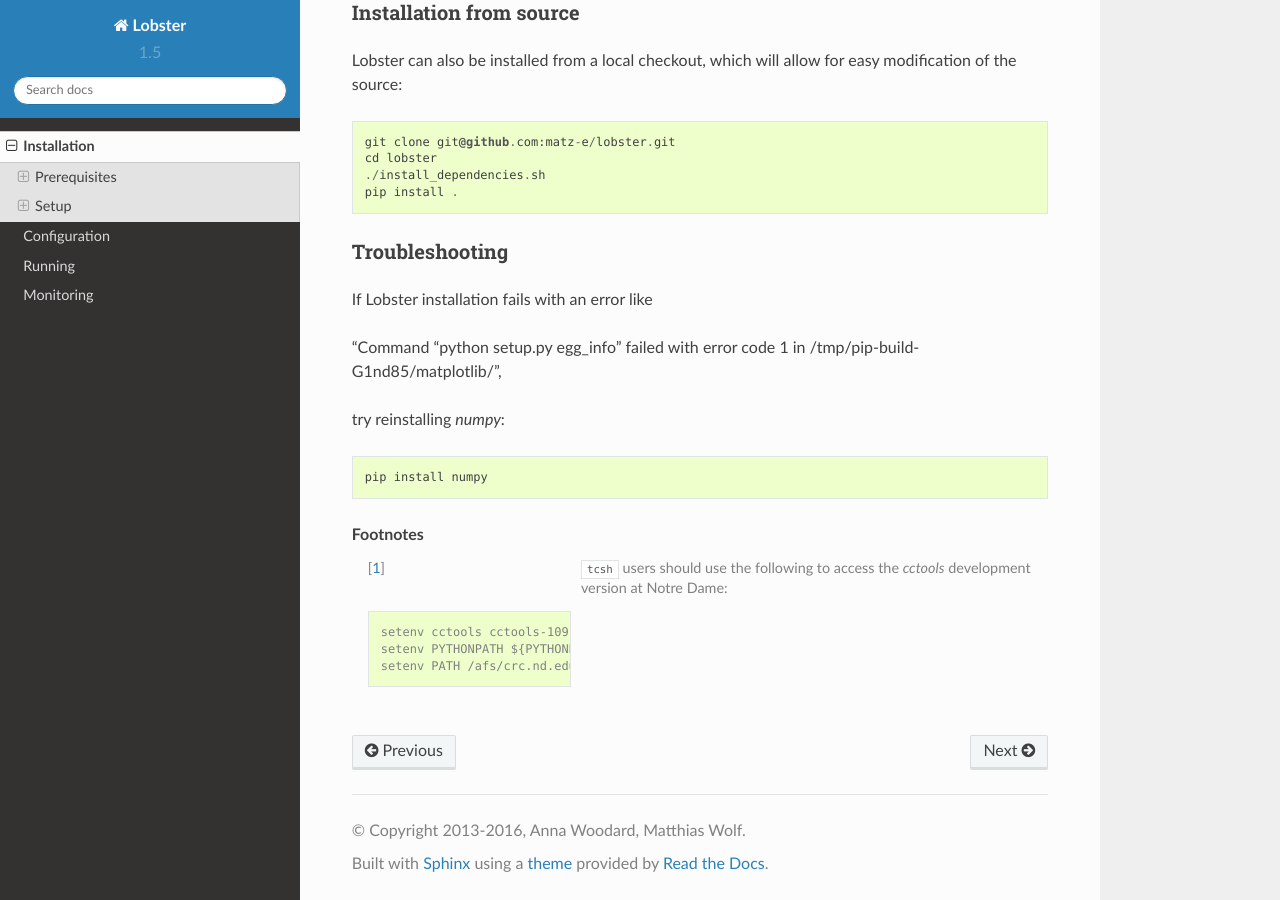
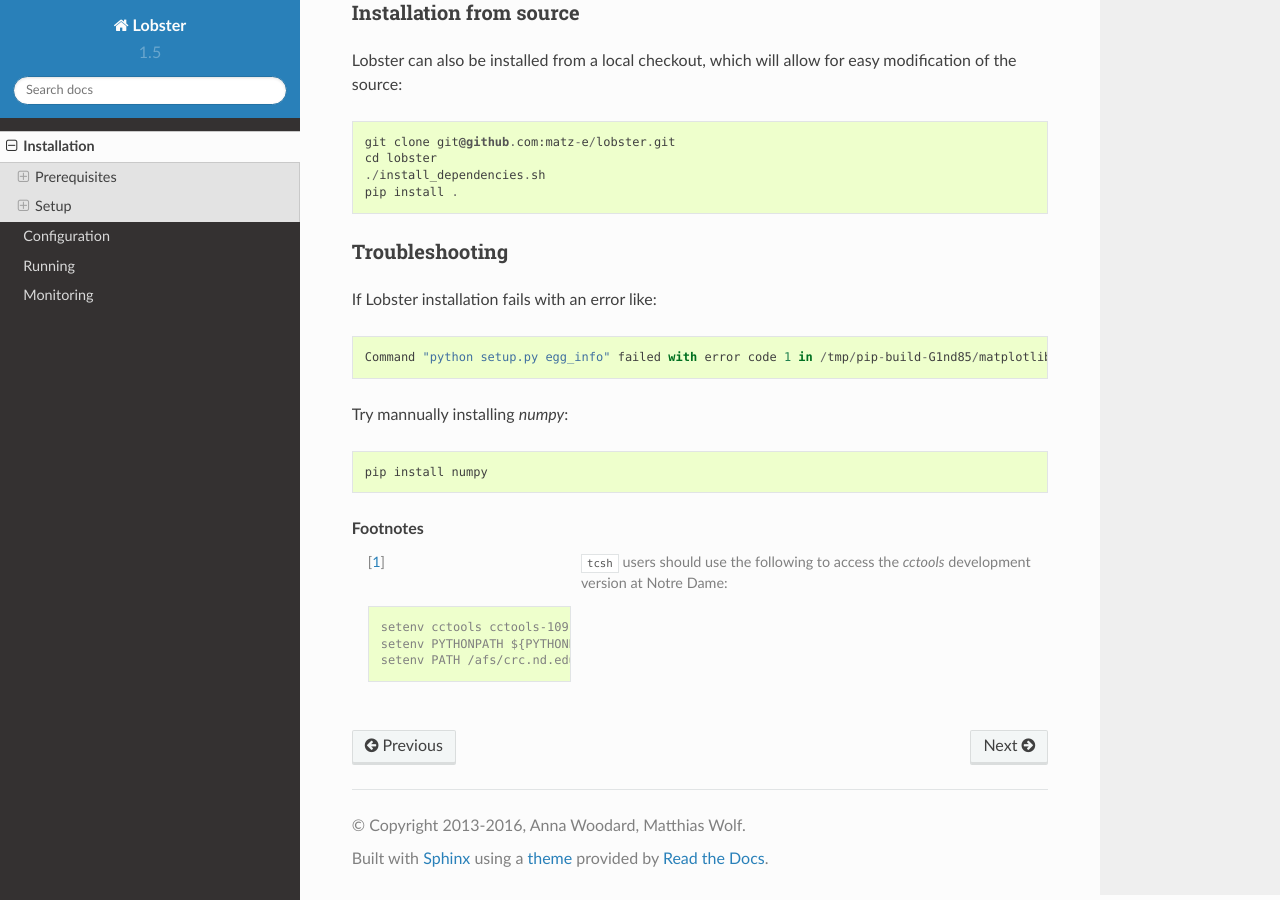
Before and after one commit to NDCMS/lobster, a Sphinx documentation site: the page built from docs/install.rst, in a window 1280 px wide and 900 px high, scrolled down 2004 px. Built offline with Sphinx 7.4.7 and the Read the Docs theme 2.0.0, drawn with Linux system fonts in a browser that asks for light colours.

Commit message:
Add notification about numpy
Add notification about numpy when installation fails.
close #397

```diff
--- a/docs/install.rst
+++ b/docs/install.rst
@@ -90,13 +90,13 @@ easy modification of the source::
     pip install .
 
 Troubleshooting
-~~~~~~~~~~~~~~~~~~~~~~~
+~~~~~~~~~~~~~~~
 
-If Lobster installation fails with an error like
+If Lobster installation fails with an error like::
 
-"Command "python setup.py egg_info" failed with error code 1 in /tmp/pip-build-G1nd85/matplotlib/",
+    Command "python setup.py egg_info" failed with error code 1 in /tmp/pip-build-G1nd85/matplotlib/
 
-try reinstalling `numpy`::
+Try mannually installing `numpy`::
 
     pip install numpy
 
```
